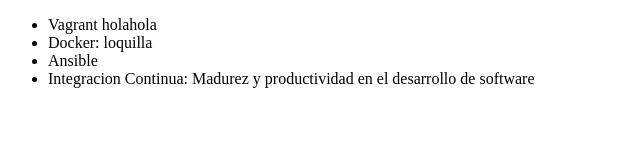
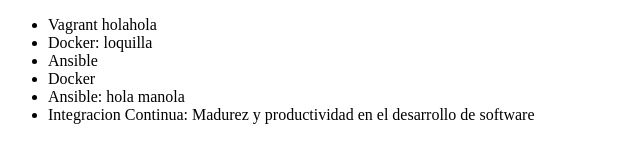
Before and after one commit to JorSarraf/alura-git, a plain HTML site: page index.html in a window 1280 px wide. Shown: the whole page, without its empty margins (0-640 px from the left). Drawn offline with Linux system fonts and the light colour scheme.

Commit message:
a ver si se acomoda

```diff
--- a/index.html
+++ b/index.html
@@ -9,6 +9,8 @@
             <li>Vagrant holahola</li>
             <li>Docker: loquilla</li>
             <li>Ansible</li>
+            <li>Docker</li>
+            <li>Ansible: hola manola</li>
             <li>Integracion Continua: Madurez y productividad en el desarrollo de software</li>
         </ul>
     </body>
```
